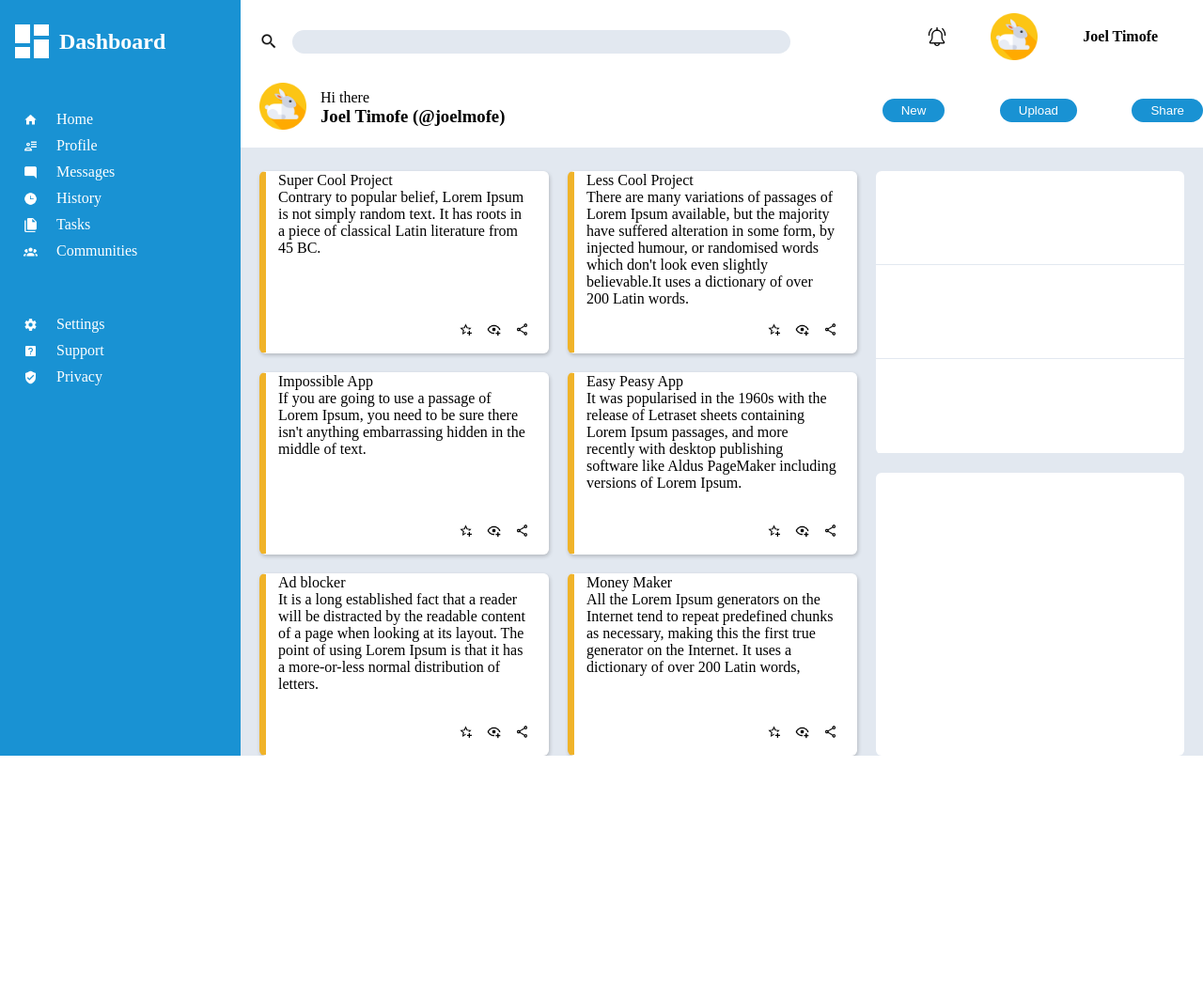
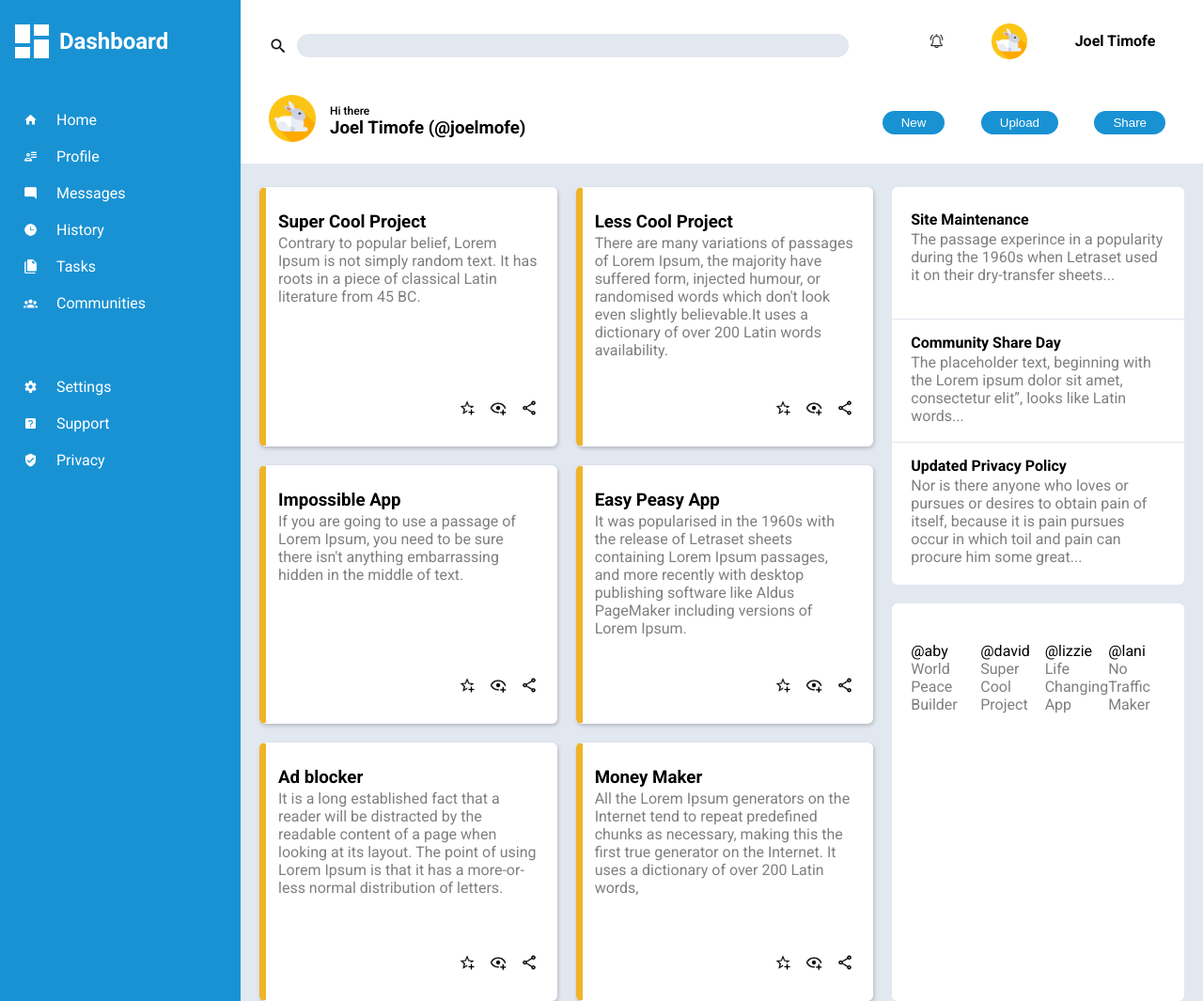
Before and after one commit to Liztowoju/admin-dashboard, a plain HTML site: page index.html in a window 1280 px wide. Shown: the whole page at 94% size. Before the commit the page ends 804 px from the top, so only its background shows below. Drawn offline with Linux system fonts and the light colour scheme.

Commit message:
complete layout/content for the announcement class

```diff
--- a/index.html
+++ b/index.html
@@ -74,21 +74,21 @@
                             <img style="width: 50px;" src="rabbit.png" alt="rabbit-img">
                         </div>
                         <div class="intro">
-                            <p>Hi there</p>
-                            <h3>Joel Timofe (@joelmofe)</h3>
+                            <p class="small-font black-text">Hi there</p>
+                            <h3 class="big-font">Joel Timofe (@joelmofe)</h3>
                         </div>
                     </div>
                 </div>
                 <div class="right-links">
                     <div class="up-links">
-                        <img src="bell.png" style="width: 20px;" alt="">
-                        <img src="rabbit.png" style="width: 50px;" alt="rabbit-img">
-                        <h4> Joel Timofe</h4>
+                        <img src="bell.png" style="width: 15px;" alt="">
+                        <img class="reduced-img" src="rabbit.png" style="width: 38px;" alt="rabbit-img">
+                        <h4 class="medium-font"> Joel Timofe</h4>
                     </div>
                     <div class="low-links">
-                        <button class="blue">New</button>
-                        <button class="blue">Upload</button>
-                        <button class="blue">Share</button>
+                        <button class="blue medium-font">New</button>
+                        <button class="blue medium-font">Upload</button>
+                        <button class="blue medium-font">Share</button>
                     </div>
                 </div>
             </div>
@@ -96,7 +96,8 @@
                 <div class="projects">
                     <div class="stickers">
                         <div class="description">
-                            <p> <span> Super Cool Project </span><br>
+                            <h3> Super Cool Project </h3>
+                            <p>
                                 Contrary to popular belief, Lorem Ipsum is not simply random text. It has roots in a piece of classical Latin literature from 45 BC.</p>
                         </div>
                         <div class="three-icons">
@@ -107,8 +108,9 @@
                     </div>
                     <div class="stickers">
                         <div class="description">
-                            <p><span>Less Cool Project</span><br>
-                                There are many variations of passages of Lorem Ipsum available, but the majority have suffered alteration in some form, by injected humour, or randomised words which don't look even slightly believable.It uses a dictionary of over 200 Latin words.</p>
+                            <h3>Less Cool Project</h3>
+                            <p>
+                                There are many variations of passages of Lorem Ipsum, the majority have suffered form, injected humour, or randomised words which don't look even slightly believable.It uses a dictionary of over 200 Latin words availability.</p>
                         </div>
                         <div class="three-icons">
                             <img class="star" src="star-plus-outline.png" alt="star-plus-logo">
@@ -118,7 +120,8 @@
                     </div>
                     <div class="stickers">
                         <div class="description">
-                            <p><span>Impossible App</span><br>
+                            <h3>Impossible App</h3>
+                            <p>
                                 If you are going to use a passage of Lorem Ipsum, you need to be sure there isn't anything embarrassing hidden in the middle of text. </p>
                         </div>
                         <div class="three-icons">
@@ -129,7 +132,8 @@
                     </div>
                     <div class="stickers">
                         <div class="description">
-                            <p><span>Easy Peasy App</span><br>
+                            <h3>Easy Peasy App</h3>
+                            <p>
                                 It was popularised in the 1960s with the release of Letraset sheets containing Lorem Ipsum passages, and more recently with desktop publishing software like Aldus PageMaker including versions of Lorem Ipsum.</p>
                         </div>
                         <div class="three-icons">
@@ -140,7 +144,8 @@
                     </div>
                     <div class="stickers">
                         <div class="description">
-                            <p><SPan>Ad blocker</SPan><br>
+                            <h3>Ad blocker</h3>
+                            <p>
                                 It is a long established fact that a reader will be distracted by the readable content of a page when looking at its layout. The point of using Lorem Ipsum is that it has a more-or-less normal distribution of letters.</p>
                         </div>
                         <div class="three-icons">
@@ -151,7 +156,8 @@
                     </div>
                     <div class="stickers">
                         <div class="description">
-                            <p><span>Money Maker</span><br>
+                            <h3>Money Maker</h3>
+                            <p>
                                 All the Lorem Ipsum generators on the Internet tend to repeat predefined chunks as necessary, making this the first true generator on the Internet. It uses a dictionary of over 200 Latin words, </p>
                         </div>
                         <div class="three-icons">
@@ -161,17 +167,39 @@
                         </div>
                     </div>
                 </div>
+
                 <div class="asides">
                     <div class="announcements">
-                        <div class="items"></div>
-                        <div class="items"></div>
-                        <div class="items"></div>
+                        <div class="items">
+                            <h4>Site Maintenance</h4>
+                            <p>The passage experince in a popularity during the 1960s when Letraset used it on their dry-transfer sheets...</p>
+                        </div>
+                        <div class="items">
+                            <h4>Community Share Day</h4>
+                            <p>The placeholder text, beginning with the Lorem ipsum dolor sit amet, consectetur elit”, looks like Latin words...</p>
+                        </div>
+                        <div class="items">
+                            <h4>Updated Privacy Policy</h4>
+                            <p>Nor is there anyone who loves or pursues or desires to obtain pain of itself, because it is pain pursues occur in which toil and pain can procure him some great...</p>
+                        </div>
                     </div>
                     <div class="trending">
-                        <div class="names"></div>
-                        <div class="names"></div>
-                        <div class="names"></div>
-                        <div class="names"></div>
+                        <div class="names">
+                            <img src="" alt="">
+                            <p><span>@aby</span><br> World Peace Builder</p>
+                        </div>
+                        <div class="names">
+                            <img src="" alt="">
+                            <p><span>@david</span><br> Super Cool Project</p>
+                        </div>
+                        <div class="names">
+                            <img src="" alt="">
+                            <p><span>@lizzie</span><br> Life Changing App</p>
+                        </div>
+                        <div class="names">
+                            <img src="" alt="">
+                            <p><span>@lani</span><br> No Traffic Maker</p>
+                        </div>
                     </div>
                 </div>
             </div>
--- a/style.css
+++ b/style.css
@@ -1,186 +1,238 @@
-@import url('https://fonts.googleapis.com/css2?family=Roboto:wght@400;700&display=swap');
+@import url('https://fonts.googleapis.com/css2?family=Roboto:wght@400;500;700&display=swap');
 
 
-body, h1, h2, h3, h4, h5, h6, p{
+body, h1, h2, h3, h4, h5, h6{
     margin: 0;
     padding: 0;
+    font-family: Roboto;
 }
 
-.parent-container{
+p {
+    color: rgba(0, 0, 0, 0.5);
+    margin-top: 2px;
+    margin-bottom: 0px;
+}
+
+.parent-container {
     display: grid;
-    grid-template-columns:1fr 4fr;
+    grid-template-columns: 1fr 4fr;
     min-height: 100vh;
-    /* font-family: roboto; */
 }
-.side-bar{
+
+.side-bar {
     background-color: #1992d3;
     color: white;
     text-align: center;
 }
-.db-heading{
+
+.db-heading {
     display: flex;
     align-items: center;
     padding-left: 10px;
     margin-bottom: 50px;
     padding-top: 20px;
 }
-.hero-icon{
-    /* width: 35px; */
+
+.hero-icon {
     margin-right: 5px;
 }
-.icon{
+
+.icon {
     margin-right: 20px;
     width: 15px;
 }
-.db-activities{
+
+.db-activities {
     /* display: flex; */
     margin-bottom: 50px;
     padding-left: 25px;
 }
-.db-settings{
+
+.db-settings {
     padding-left: 25px;
     margin-bottom: 50px;
 }
-.db-list{
+
+.db-list {
     /* flex-direction: column; */
     /* padding-left: 10px; */
     display: flex;
     align-items: center;
-    padding-bottom: 10px;
+    padding-bottom: 20px;
 }
-.side-bar a{
+
+.side-bar a {
     text-decoration: none;
     color: white;
 }
-.main-content{
+
+.main-content {
     background-color: #e2e8f0;
     display: grid;
-    grid-template-rows: 1fr 4fr;
+    grid-template-rows: 1fr 5fr;
     gap: 20px;
 }
-.header{
+
+.header {
     background-color: white;
     display: grid;
     grid-template-columns: 2fr 1fr;
     /* margin-bottom: 5px; */
 
 }
-.left-links{
+
+.left-links {
     display: grid;
     grid-template-rows: 1fr 1fr;
+    padding-left: 30px;
 }
-.upper-links{
+
+.upper-links {
     display: flex;
-    padding-left: 20px;
     margin-top: 10px;
     align-items: center;
-    /* justify-content: center; */
 }
-.lower-links{
+
+.lower-links {
     display: flex;
     padding-bottom: 5px;
     align-items: center;
 }
-/* .intro p{
-    padding-bottom: 0px;
-} */
-.rabbit-img{
-    padding-left: 20px;
+
+.rabbit-img {
     padding-right: 15px;
 }
-.right-links{
+
+.right-links {
     display: grid;
     grid-template-rows: 1fr 1fr;
 }
-.up-links{
+
+.up-links {
     display: flex;
     align-items: center;
     justify-content: space-evenly;
     /* padding: 10px; */
 }
-.low-links{
+
+
+.low-links {
     display: flex;
     align-items: center;
     justify-content: space-between;
+    padding-right: 40px;
 }
-.blue{
+
+.blue {
     background-color: #1992d3;
     color: white;
     border: none;
     border-radius: 25px;
-    padding: 5px;
-    padding-left: 20px;
-    padding-right: 20px;
+    padding: 5px 20px 5px 20px;
 }
 
-.search-img{
-    padding-right: 15px;
+.search-img {
+    padding-right: 10px;
 }
 
-.search{
-    width: 80%;
+.search {
+    width: 90%;
 }
 
-#site-search{
+#site-search {
     width: 100%;
-    /* margin: 3px; */
-    /* width: 5px; */
     border-radius: 25px;
     border: none;
     background-color: #e2e8f0;
     padding: 5px;
 }
-.cards{
+
+.cards {
     display: grid;
-    grid-template-columns: 2fr 1fr;
+    grid-template-columns: 2.6fr 1.2fr;
     gap: 20px;
     margin-top: 5px;
     margin-right: 20px;
 }
-.projects{
+
+.projects {
     margin-left: 20px;
     display: grid;
     grid-template-columns: 1fr 1fr;
-    grid-template-rows: 1fr 1fr 1fr;
+    grid-template-rows:1fr 1fr 1fr;
     gap: 20px;
 }
-.stickers{
+
+.stickers {
     display: grid;
     grid-template-rows: 3fr 1fr;
-    padding-left: 13px;
-    padding-right: 20px;
+    padding: 25px 20px 10px 13px;
     border: 1px solid white;
     border-radius: 6px;
     background: #fff;
     border-left: 7px solid #f0b329;
     box-shadow: 1px 2px 4px 0px rgba(0, 0, 0, 0.2);
+    text-align: left;
 }
-.asides{
+
+.stickers h3 {
+    margin-top: 0;
+}
+
+.asides {
     display: grid;
     grid-template-rows: 1fr 1fr;
     gap: 20px;
 }
-.announcements{
-background-color: white;
-display: grid;
-grid-template-rows: 1fr 1fr 1fr;
-border-radius: 6px;
+
+.announcements {
+    background-color: white;
+    display: grid;
+    grid-template-rows: 1fr 1fr 1fr;
+    border-radius: 6px;
+    padding-top: 10px;
+    padding-bottom: 20px;
+    text-align: left;
 
 }
-.items{
+
+.items {
     border-bottom: 1px solid #e2e8f0;
+    padding: 15px 20px 0px 20px;
 }
-.trending{
+
+.items:last-child{
+    border: 0;
+}
+
+.trending {
     background-color: white;
     border-radius: 6px;
+    padding: 20px 20px 10px 20px;
+    display: flex;
+    /* align-items: center; */
+
 }
-.three-icons{
+
+.three-icons {
     display: flex;
     flex-direction: row;
     justify-content: flex-end;
     align-items: center;
 }
-.star, .eye, .share{
-width: 15px;
-padding-left: 15px;
+
+.star,
+.eye,
+.share {
+    width: 18px;
+    padding-left: 15px;
 }
+
+.black-text {
+    color: black;
+    font-weight: 500;
+    font-size: 12px;
+}
+span{
+    color: black;
+}
```
